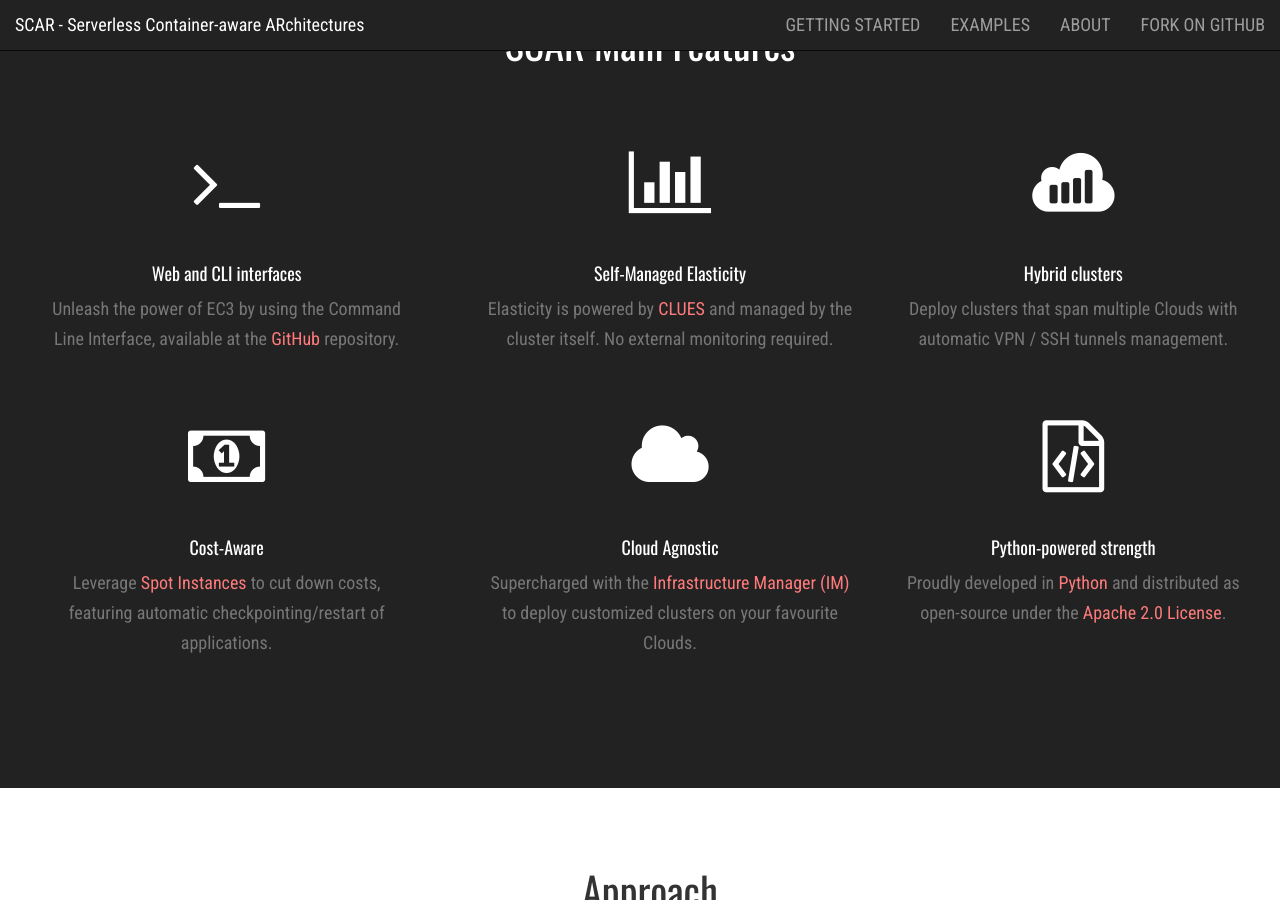
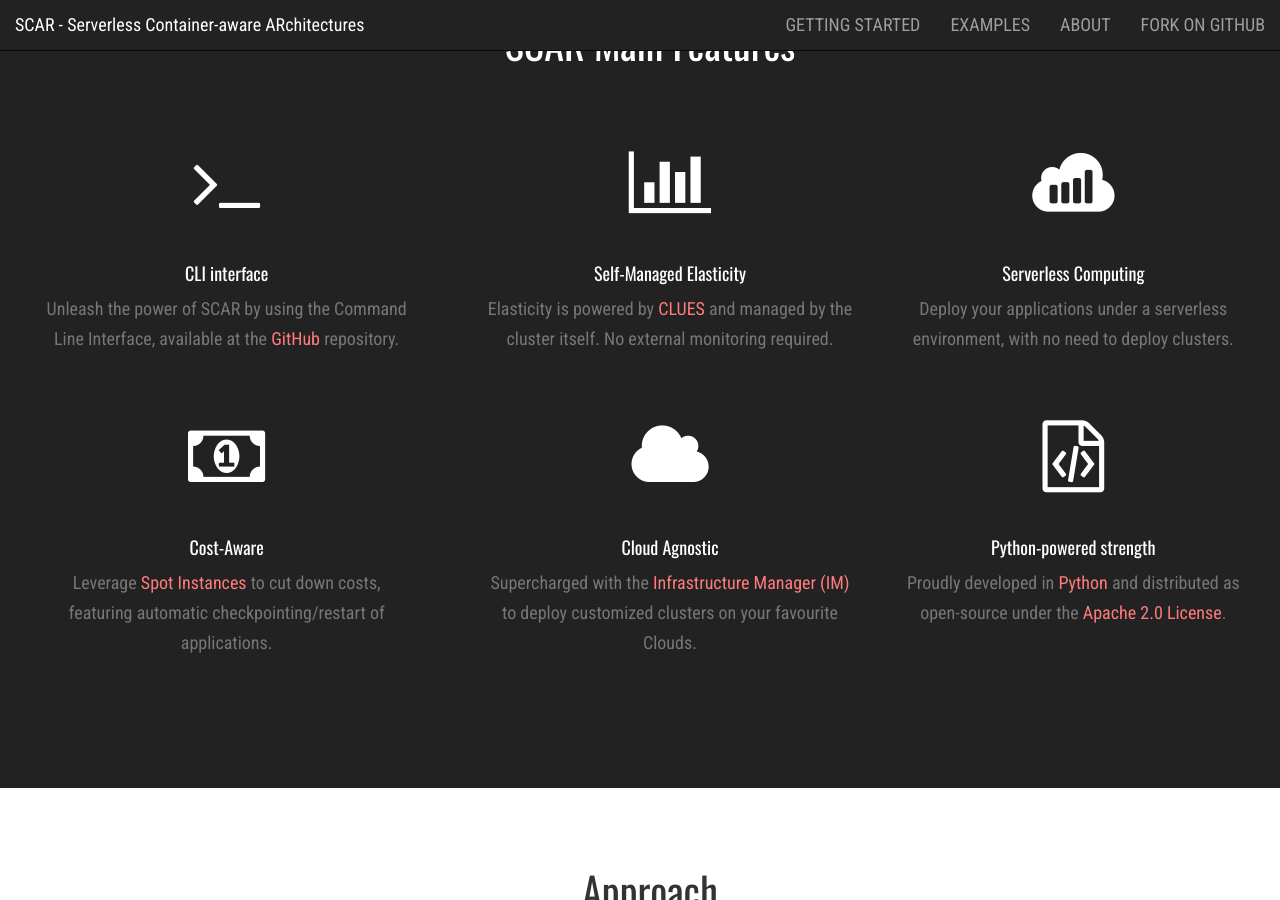
Before and after one commit to amcaar/try.github.io, a Jekyll site: the page built from index.html, in a window 1280 px wide and 900 px high, scrolled down 1250 px. Built offline with Jekyll 4.4.1, drawn with Linux system fonts in a browser that asks for light colours; nearby versions of some CDN libraries; the list of posts is cut into pages by our own code.

Commit message:
Update index.html

```diff
--- a/index.html
+++ b/index.html
@@ -8,8 +8,8 @@
                           <b>SCAR</b> also supports a High Throughput Computing Programming Model to create highly-parallel event-driven file-processing serverless applications that execute on customized runtime environments provided by Docker containers run on AWS Lambda.
                         </p>
                       </div>
-                      <div class="col-md-5 col-md-offset-1">
-                        <img src="{{ site.data.global.img_url }}lambda2.png" width="300" />
+                      <div class="col-md-5 col-md-offset-1 text-center">
+                        <img src="{{ site.data.global.img_url }}lambda2.png" width="620" />
                       </div>
                     </div>
                     <section id="features" class="row-gray">
@@ -25,8 +25,8 @@
                             <span class="fa-stack fa-4x">
                                 <i class="fa fa-terminal fa-stack-1x fa-inverse" style="padding-left:40px;"></i>
                             </span>
-                            <h4 class="provider" style="padding-left:40px;">Web and CLI interfaces</h4>
-                            <p class="text-muted">Unleash the power of EC3 by using the Command Line Interface, available at the <a href="https://github.com/grycap/ec3" target="_blank">GitHub</a> repository.</p>
+                            <h4 class="provider" style="padding-left:40px;">CLI interface</h4>
+                            <p class="text-muted">Unleash the power of SCAR by using the Command Line Interface, available at the <a href="https://github.com/grycap/scar" target="_blank">GitHub</a> repository.</p>
                         </div>
                         <div class="col-md-4">
                             <span class="fa-stack fa-4x">
@@ -39,8 +39,8 @@
                             <span class="fa-stack fa-4x">
                                 <i class="fa fa-sellsy fa-stack-1x fa-inverse" style="padding-right:40px;"></i>
                             </span>
-                            <h4 class="provider" style="padding-right:40px;">Hybrid clusters</h4>
-                            <p class="text-muted-right">Deploy clusters that span multiple Clouds with automatic VPN / SSH tunnels management.</p>
+                            <h4 class="provider" style="padding-right:40px;">Serverless Computing</h4>
+                            <p class="text-muted-right">Deploy your applications under a serverless environment, with no need to deploy clusters.</p>
                         </div>
                       </div>
 
```
